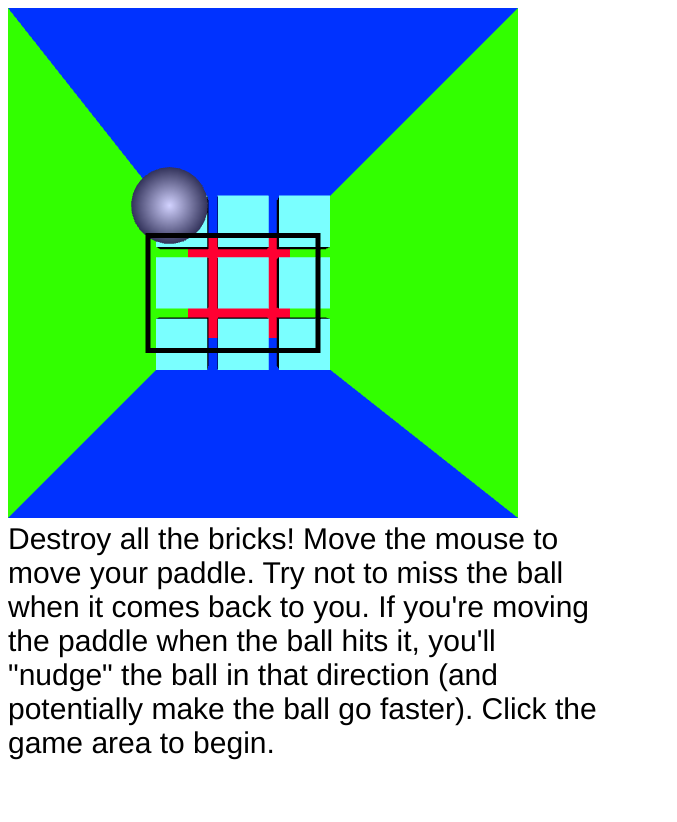
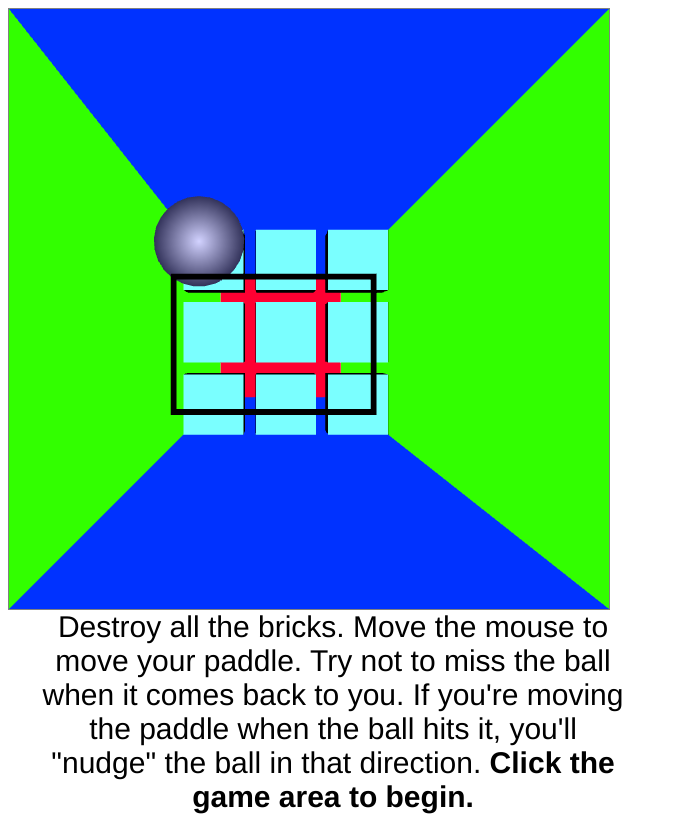
Before and after one commit to saturn597/breakout3d, a plain HTML site: page index.html in a window 1280 px wide. Shown: the whole page, without its empty margins (0-677 px from the left). Before the commit the page ends 800 px from the top, so only its background shows below. Drawn offline with Linux system fonts and the light colour scheme.

Commit message:
Set game dimensions independently of level
This way if the level is really wide or tall it doesn't push the actual
on-page dimensions to something crazy.

Also some other minor styling/presentation changes.

```diff
--- a/game.js
+++ b/game.js
@@ -15,6 +15,10 @@ function main() {
     function setMessage(msg) {
         messages.innerHTML = msg;
     }
+
+    // Canvas size parameters
+    const targetCanvasWidth = 600;
+    const targetCanvasHeight = 600;
 
     // Ball initial values
     const ballInnerColor = [210, 210, 255];
@@ -44,9 +48,15 @@ function main() {
         const {bricks, initialVelocity, maxMotion, xMin, xMax, yMin, yMax,
             zMin, zMax} = level;
 
-        // Adjust the canvas size to match xMax and yMax
-        canvas.width = xMax - xMin;
-        canvas.height = yMax - yMin;
+        // Adjust the canvas size - try to get as close as possible to
+        // targetCanvasWidth and targetCanvasHeight, without going over (but
+        // keep the right aspect ratio).
+        const totalWidth = xMax - xMin;
+        const totalHeight = yMax - yMin;
+        const scale = Math.min(targetCanvasWidth / totalWidth,
+                targetCanvasHeight / totalHeight);
+        canvas.width = totalWidth * scale;
+        canvas.height = totalHeight * scale;
         gl.viewport(0, 0, canvas.width, canvas.height);
 
         // Set up our perspective
@@ -103,6 +113,7 @@ function main() {
             setMessage('Oops, you missed! Click to try again.');
         }
         advance = true;
+        canvas.style.cursor = 'auto';
     }
 
     canvas.onclick = function() {
--- a/index.html
+++ b/index.html
@@ -11,7 +11,7 @@
         <script type="text/javascript" src="game.js" defer></script>
     </head>
     <body>
-        <canvas id="canvas" width="600" height="600"></canvas>
-        <div id="messages">Destroy all the bricks! Move the mouse to move your paddle. Try not to miss the ball when it comes back to you. If you're moving the paddle when the ball hits it, you'll "nudge" the ball in that direction (and potentially make the ball go faster). Click the game area to begin.</div>
+        <div id="gamecontainer"><canvas id="canvas" width="600" height="600"></canvas></div>
+        <div id="messages">Destroy all the bricks. Move the mouse to move your paddle. Try not to miss the ball when it comes back to you. If you're moving the paddle when the ball hits it, you'll "nudge" the ball in that direction. <strong>Click the game area to begin.</strong/></div>
     </body>
 </html>
--- a/style.css
+++ b/style.css
@@ -1,5 +1,19 @@
+body {
+    text-align: center;
+    width: 650px;
+}
+
+#gamecontainer {
+    border: 1px solid gray;
+    height: 600px;
+    width: 600px;
+}
+
 #messages {
     font-family: 'Helvetica Neue', 'sans-serif';
     font-size: 30px;
+    margin: 0 auto;
+    text-align: center;
+
     width: 600px;
 }
```
